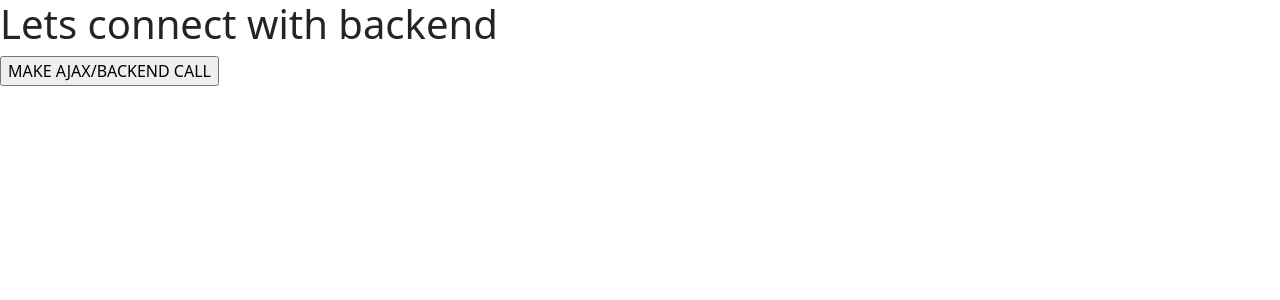
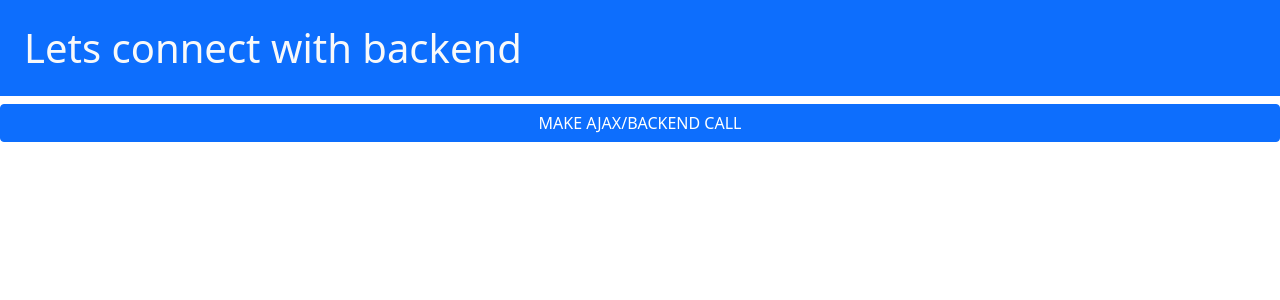
Before and after one commit to july-2021/day7-react-app, a React (Create React App) app: page / in a window 1280 px wide. Shown: the top 300 px of the page. Built offline with nearby package versions, Linux system fonts and the light colour scheme.

Commit message:
react/ajax/bootsrtrap.

```diff
--- a/src/App.js
+++ b/src/App.js
@@ -25,15 +25,20 @@ function MyRegisterComponent() {
 
   return (
     <div>
-      <h1>Lets connect with backend</h1>
+      <h1 className="bg-primary text-light p-4">Lets connect with backend</h1>
       <input
         type="button"
+        className="btn btn-primary w-100 mb-1"
         value="MAKE AJAX/BACKEND CALL"
         onClick={makeAjaxBackendApiCall}
       />
 
       {list.map((item) => {
-        return <div>{item.title}</div>;
+        return (
+          <div className="alert alert-primary text-capitalize">
+            {item.title}
+          </div>
+        );
       })}
     </div>
   );
```
